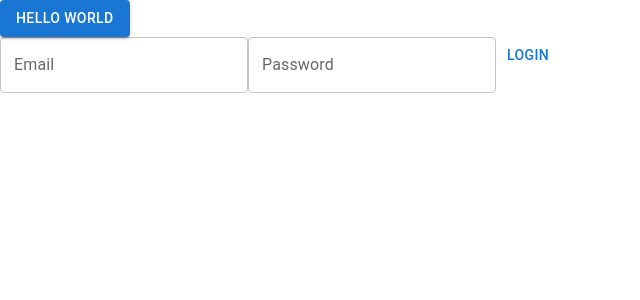
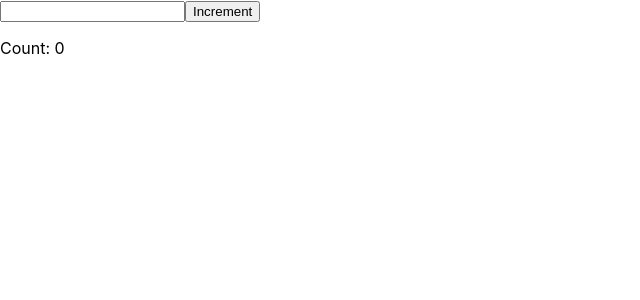
Before and after one commit to sd8917/React-learning, a React (Create React App) app: page / in a window 1280 px wide. Shown: the top 300 px of the page, without its empty margins (0-640 px from the left). Built offline with nearby package versions, Linux system fonts and the light colour scheme.

Commit message:
callback

```diff
--- a/src/App.js
+++ b/src/App.js
@@ -1,10 +1,8 @@
-import Button from "./components/Button";
-import Login from "./components/Login";
+import Parent from "./components/callbackComp";
 function App() {
   return (
     <div>
-      <Button />
-      <Login />
+      <Parent />
     </div>
   );
 }
--- /dev/null
+++ b/src/components/callbackComp.jsx
@@ -0,0 +1,31 @@
+import React, { useState, useCallback } from "react";
+
+// const Child = ({ onIncrement }) => {
+//   console.log("Child rendered!");
+//   return <button onClick={onIncrement}>Increment</button>;
+// };
+const Child = React.memo(({ onIncrement }) => {
+  console.log("Child rendered!");
+  return <button onClick={onIncrement}>Increment</button>;
+});
+
+function Parent() {
+  const [count, setCount] = useState(0);
+  const [text, setText] = useState("");
+
+//   const increment = () => setCount(count + 1);
+
+    const increment = useCallback(() => {
+    setCount((prev) => prev + 1);
+     }, []);
+
+  return (
+    <div>
+      <input value={text} onChange={(e) => setText(e.target.value)} />
+      <Child onIncrement={increment} />
+      <p>Count: {count}</p>
+    </div>
+  );
+}
+
+export default Parent;
```
Also changed, not shown: 1 other file (tests, documents, lock files or other folders).
